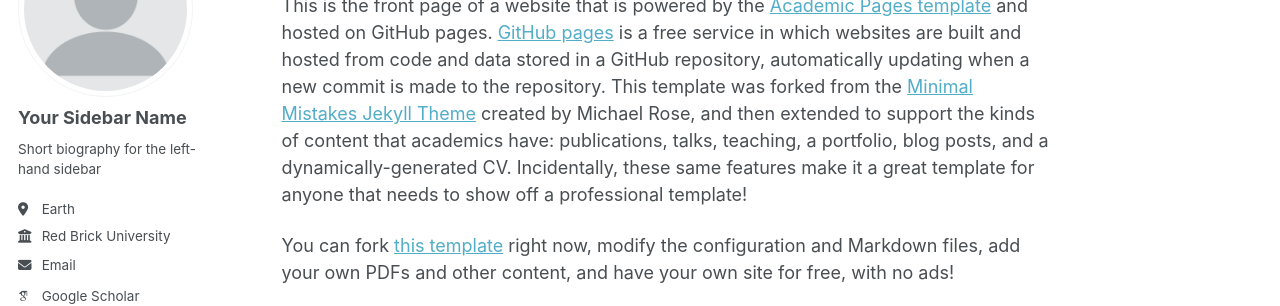
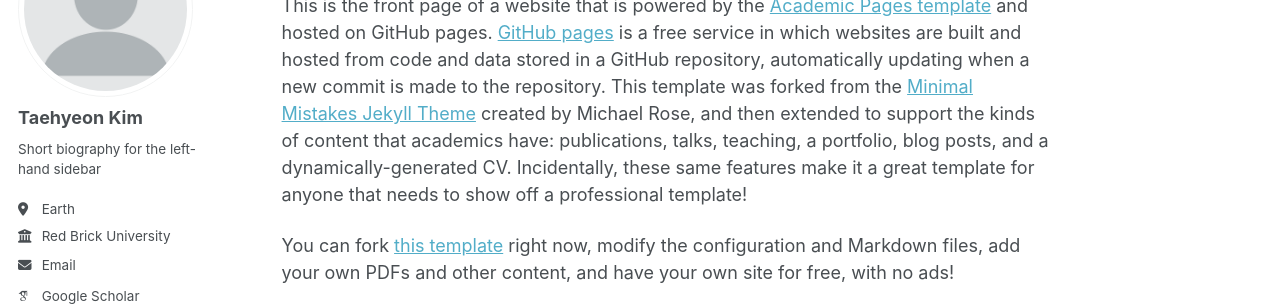
Before and after one commit to taehyeon-k/taehyeon-k.github.io, a Jekyll site: the page built from _pages/about.md, in a window 1280 px wide. Shown: the part 177-483 px from the top of the page. Built offline with Jekyll 4.4.1, drawn with Linux system fonts in a browser that asks for light colours; some web fonts are replaced; a script that is not in the unit is left out.

Commit message:
Update _config.yml

```diff
--- a/_config.yml
+++ b/_config.yml
@@ -24,7 +24,7 @@ repository               : "taehyeon-k/taehyeon-k.github.io"
 author:
   # Biographic information
   avatar           : "profile.png"
-  name             : "Your Sidebar Name"
+  name             : "Taehyeon Kim"
   pronouns         : # example: "she/her"
   bio              : "Short biography for the left-hand sidebar"
   location         : "Earth"
```
